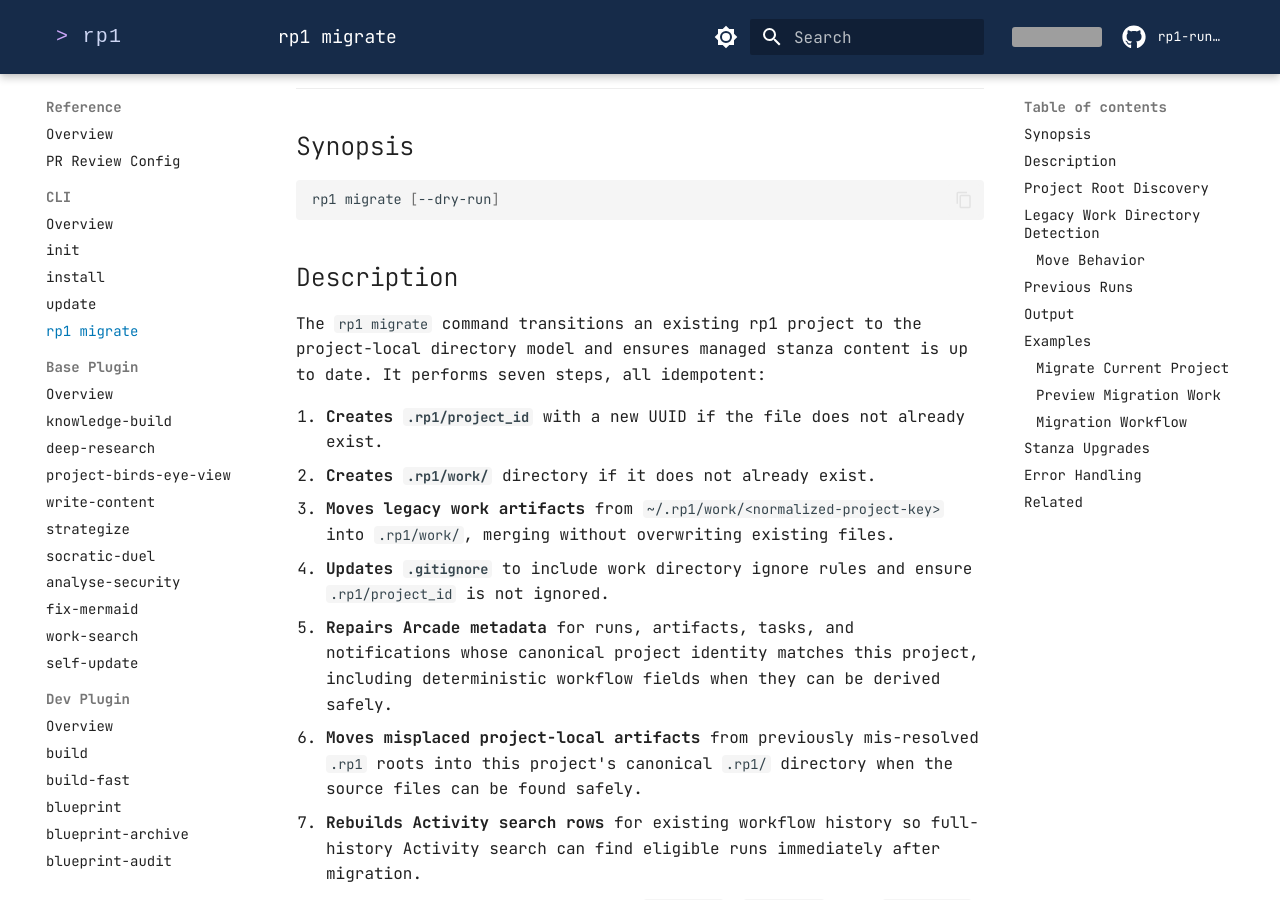
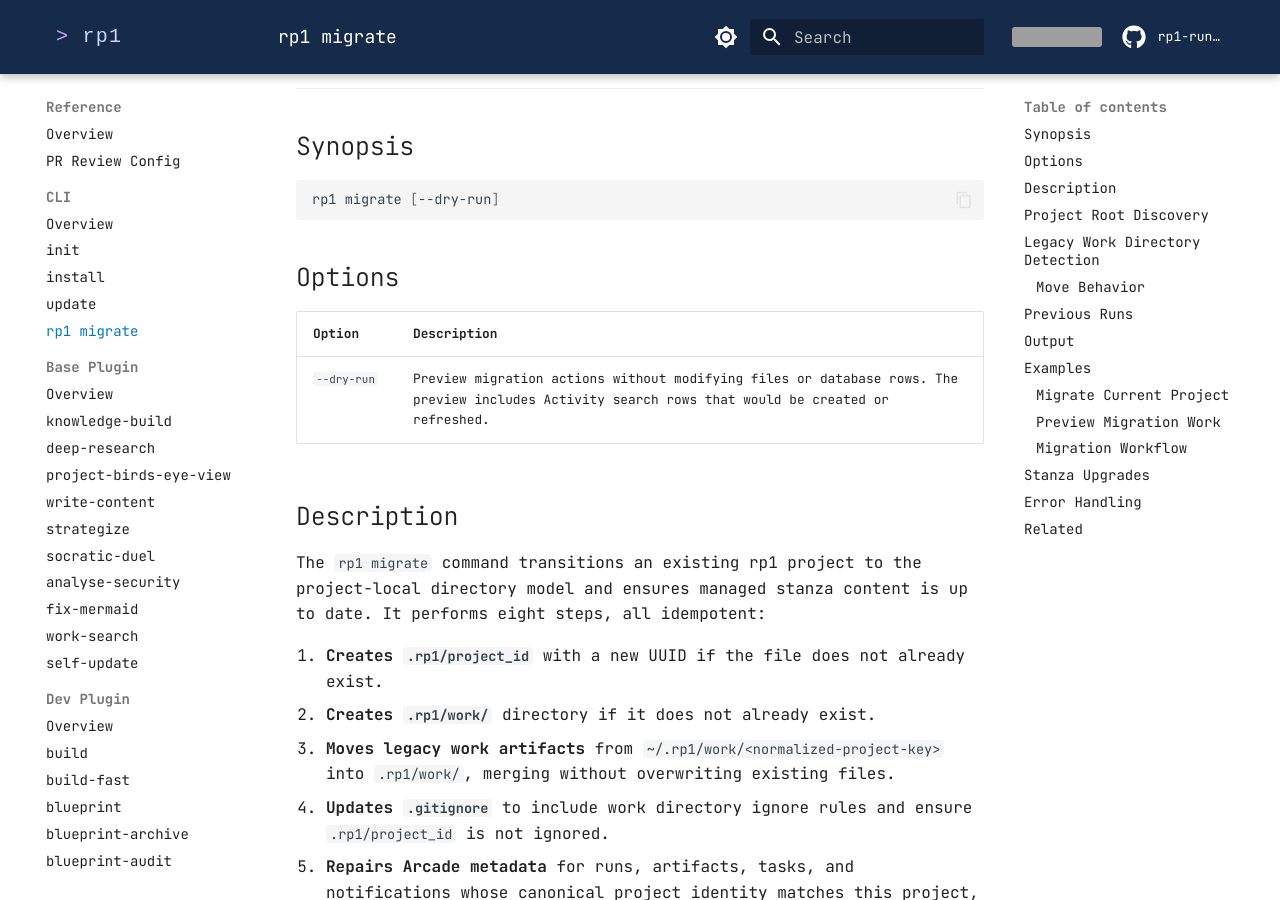
Before and after one commit to rp1-run/rp1, an MkDocs documentation site: the page built from docs/reference/cli/rp1-migrate.md, in a window 1280 px wide and 900 px high, scrolled down 242 px. Built offline with MkDocs 1.6.1 and Material for MkDocs 9.7.7, drawn with Linux system fonts in a browser that asks for light colours; comment, search, counter and statistics services are not loaded; grey boxes are pictures that could not be loaded.

Commit message:
docs(fts-activity): complete activity search documentation

````diff
--- a/docs/reference/cli/rp1-migrate.md
+++ b/docs/reference/cli/rp1-migrate.md
@@ -10,9 +10,15 @@
 rp1 migrate [--dry-run]
 ```
 
+## Options
+
+| Option | Description |
+|--------|-------------|
+| `--dry-run` | Preview migration actions without modifying files or database rows. The preview includes Activity search rows that would be created or refreshed. |
+
 ## Description
 
-The `rp1 migrate` command transitions an existing rp1 project to the project-local directory model and ensures managed stanza content is up to date. It performs seven steps, all idempotent:
+The `rp1 migrate` command transitions an existing rp1 project to the project-local directory model and ensures managed stanza content is up to date. It performs eight steps, all idempotent:
 
 1. **Creates `.rp1/project_id`** with a new UUID if the file does not already exist.
 2. **Creates `.rp1/work/`** directory if it does not already exist.
````
Also changed, not shown: .rp1/context/patterns.md (+2 -1 lines), docs/arcade/dashboard.md (+4 -0 lines).
